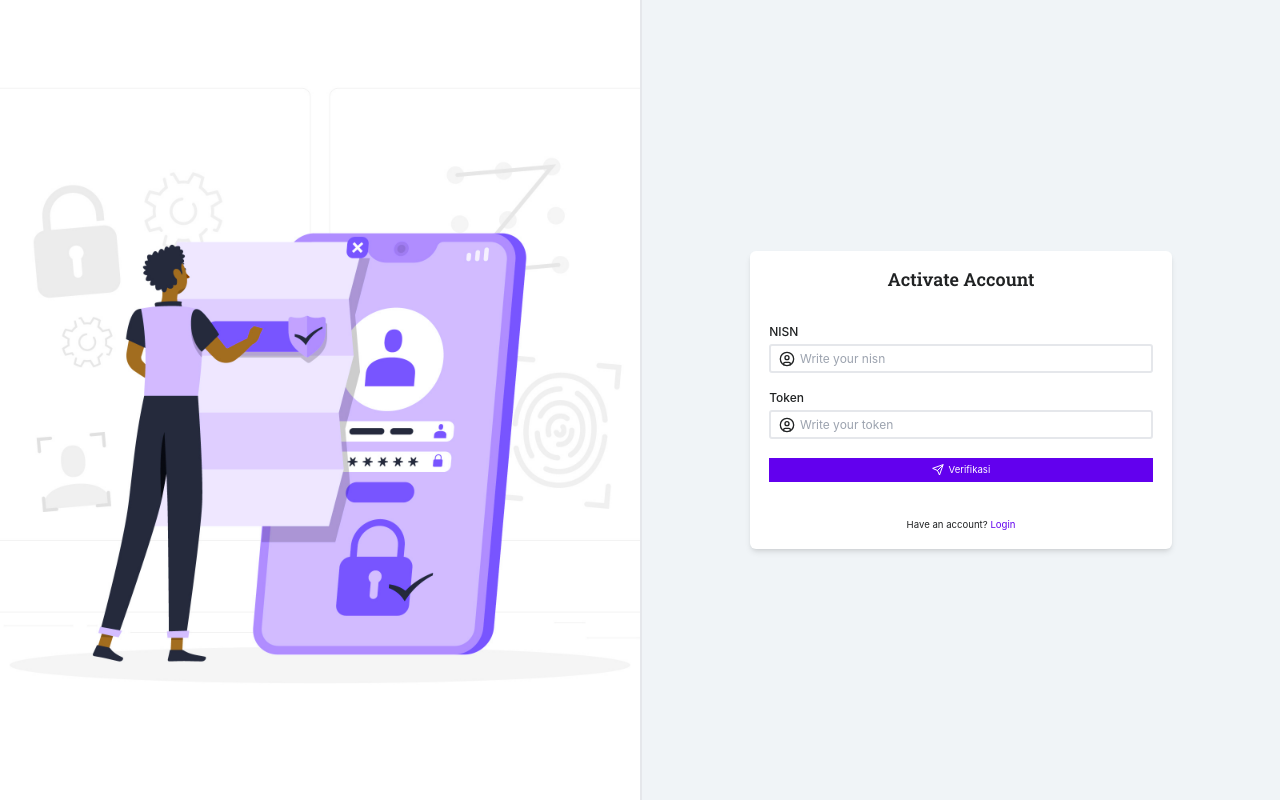
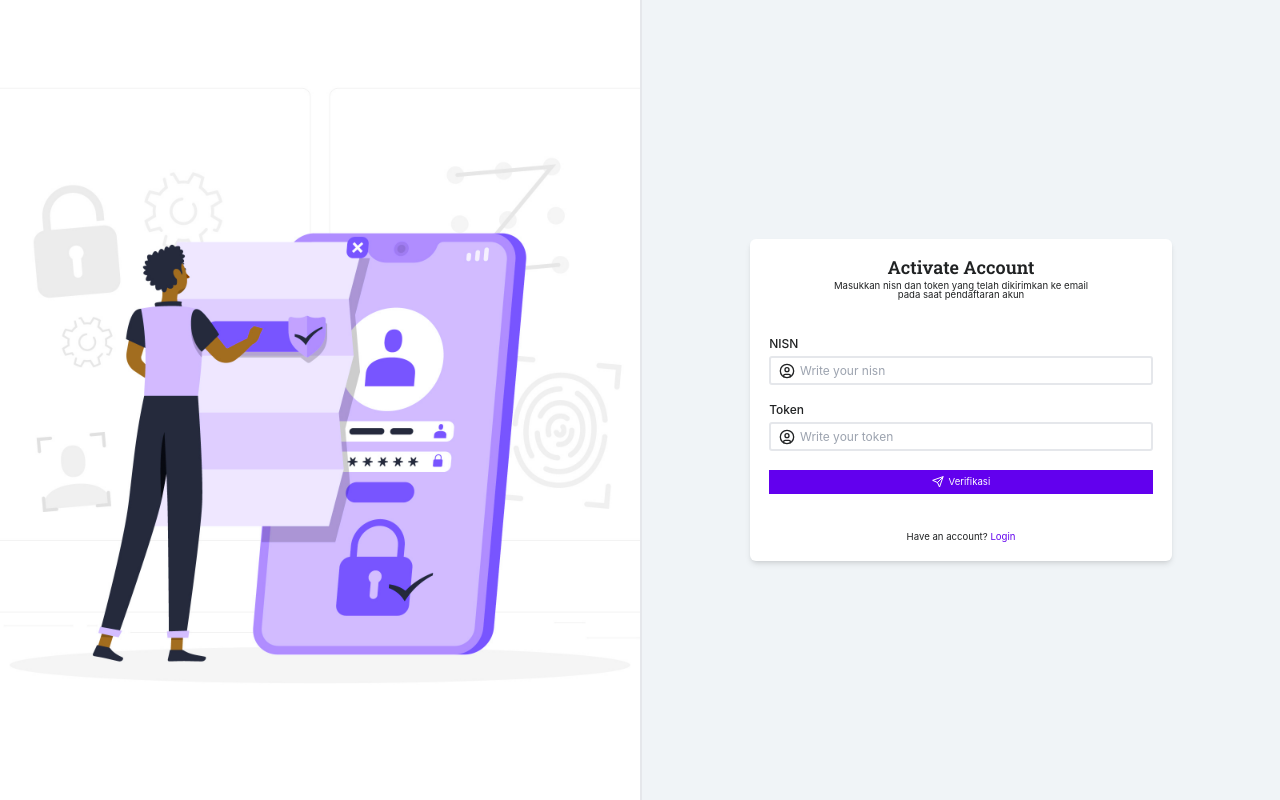
Before and after one commit to rfnasution01/Smart-Learning, a React (Vite) app: page /login/activate-account in a window 1280 px wide. Built offline with nearby package versions, Linux system fonts and the light colour scheme; a small style sheet from the web is missing.

Commit message:
fix: memperbaiki activate account page

```diff
--- a/src/features/activateAccount/index.tsx
+++ b/src/features/activateAccount/index.tsx
@@ -87,7 +87,13 @@ export default function ActivateAccountPage() {
   return (
     <div className="flex h-full flex-col items-center justify-center gap-y-32 px-[18rem] phones:px-[4rem]">
       <div className="flex w-full flex-col items-center rounded-2xl bg-white p-32 shadow-md">
-        <span className="mb-64 font-roboto text-[3rem]">Activate Account</span>
+        <div className="mb-64 flex max-w-[70%] flex-col items-center justify-center gap-y-8">
+          <span className="font-roboto text-[3rem]">Activate Account</span>
+          <span className="text-center">
+            Masukkan nisn dan token yang telah dikirimkan ke email pada saat
+            pendaftaran akun
+          </span>
+        </div>
         <Form {...form}>
           <form className="w-full" onSubmit={form.handleSubmit(handleSubmit)}>
             <div className="flex flex-col gap-32 text-black">
```
